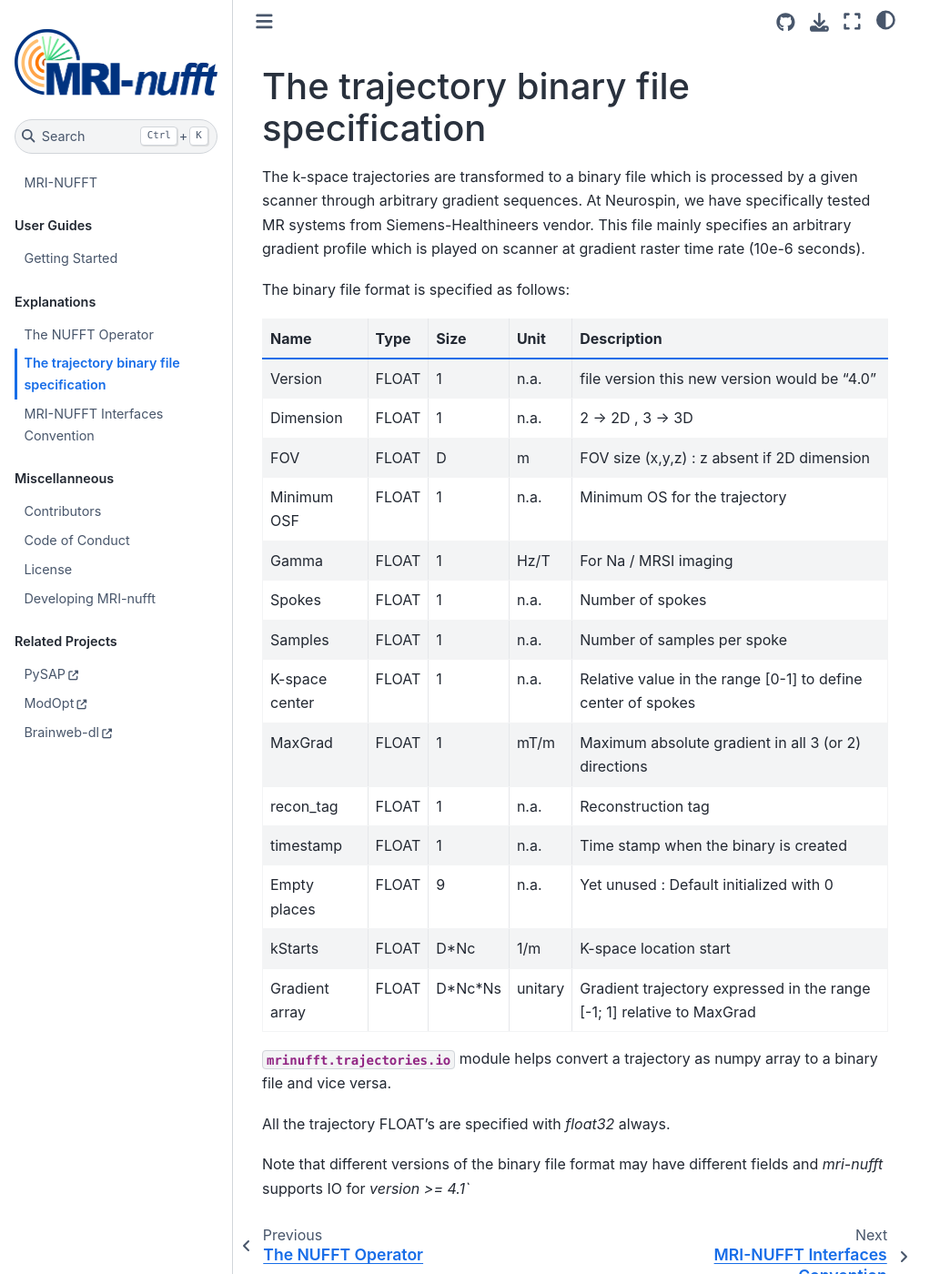
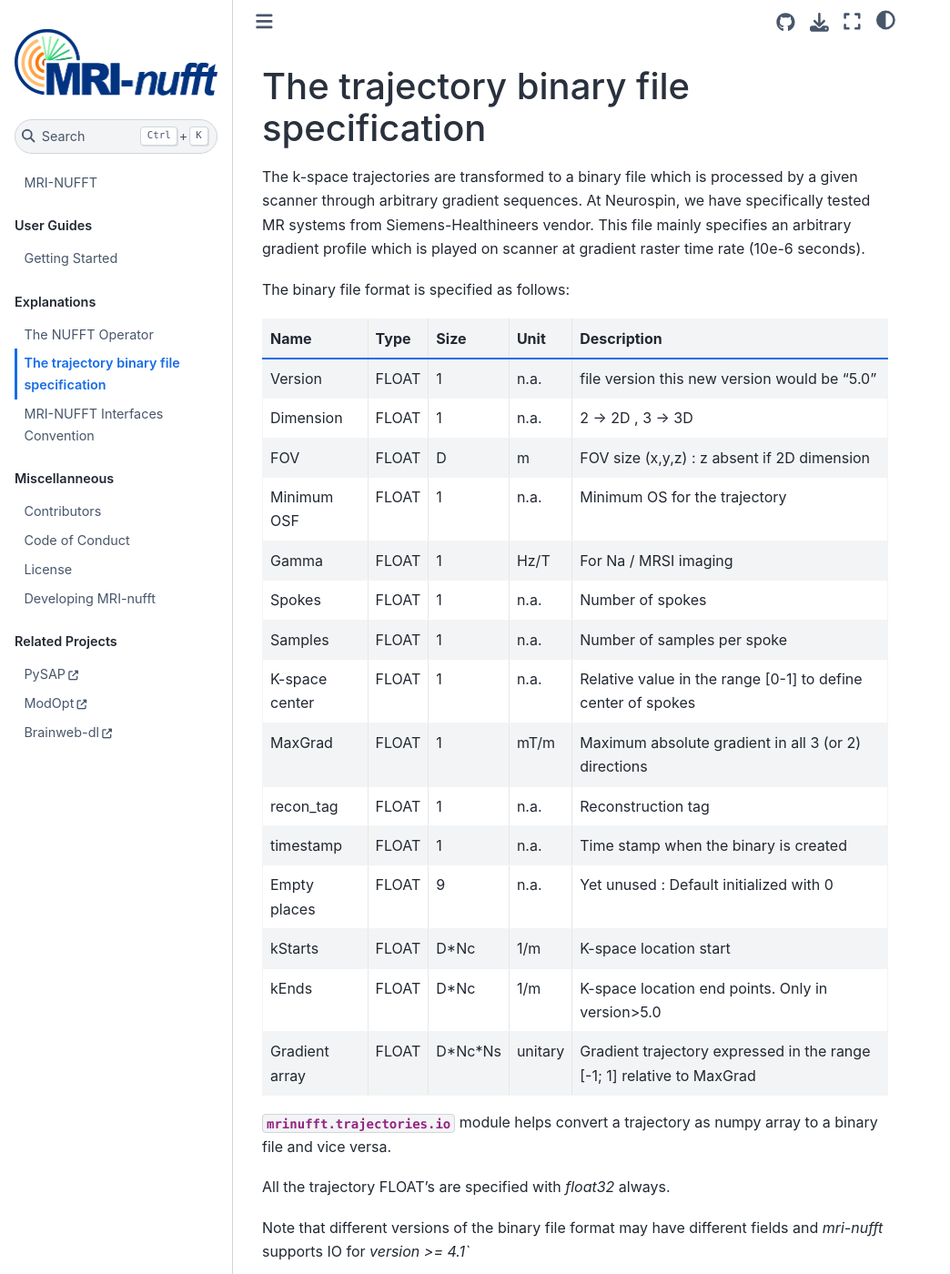
Before and after one commit to mind-inria/mri-nufft, a Sphinx documentation site: the page built from docs/trajectory_gradspec.rst, in a window 1280 px wide and 1400 px high. Shown: the whole window at 91% size, without its empty margins (0-1044 px from the left). Built offline with Sphinx 7.4.7 and the Sphinx Book theme 1.1.4, drawn with Linux system fonts in a browser that asks for light colours; pages that are not in the unit, such as notebooks, are missing from menus.

Commit message:
Added a trajectory gradspec update

```diff
--- a/docs/trajectory_gradspec.rst
+++ b/docs/trajectory_gradspec.rst
@@ -10,7 +10,7 @@ The binary file format is specified as follows:
 +----------------+-------+---------+---------+------------------------------------------------------------------------+
 | Name           | Type  | Size    | Unit    | Description                                                            |
 +================+=======+=========+=========+========================================================================+
-| Version        | FLOAT | 1       | n.a.    | file version this new version would be “4.0”                           |
+| Version        | FLOAT | 1       | n.a.    | file version this new version would be “5.0”                           |
 +----------------+-------+---------+---------+------------------------------------------------------------------------+
 | Dimension      | FLOAT | 1       | n.a.    | 2 -> 2D , 3 -> 3D                                                      |
 +----------------+-------+---------+---------+------------------------------------------------------------------------+
@@ -36,6 +36,8 @@ The binary file format is specified as follows:
 +----------------+-------+---------+---------+------------------------------------------------------------------------+
 | kStarts        | FLOAT | D*Nc    | 1/m     | K-space location start                                                 |
 +----------------+-------+---------+---------+------------------------------------------------------------------------+
+| kEnds          | FLOAT | D*Nc    | 1/m     | K-space location end points. Only in version>5.0                       |
++----------------+-------+---------+---------+------------------------------------------------------------------------+
 | Gradient array | FLOAT | D*Nc*Ns | unitary | Gradient trajectory expressed in the range [-1; 1] relative to MaxGrad |
 +----------------+-------+---------+---------+------------------------------------------------------------------------+
 
```
